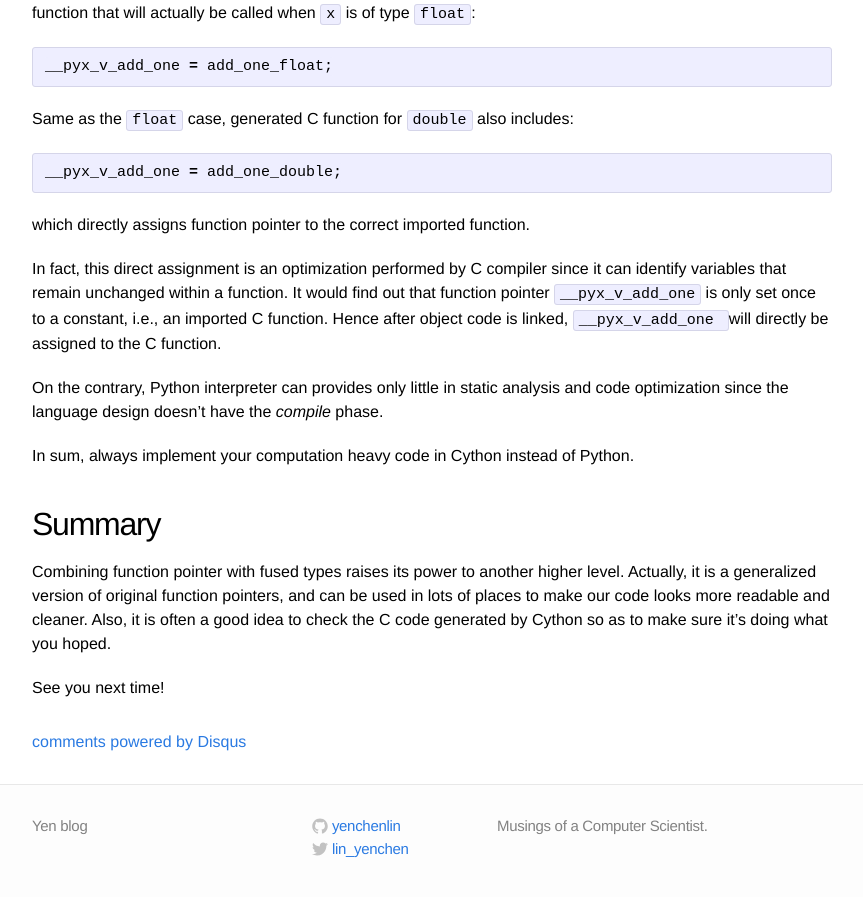
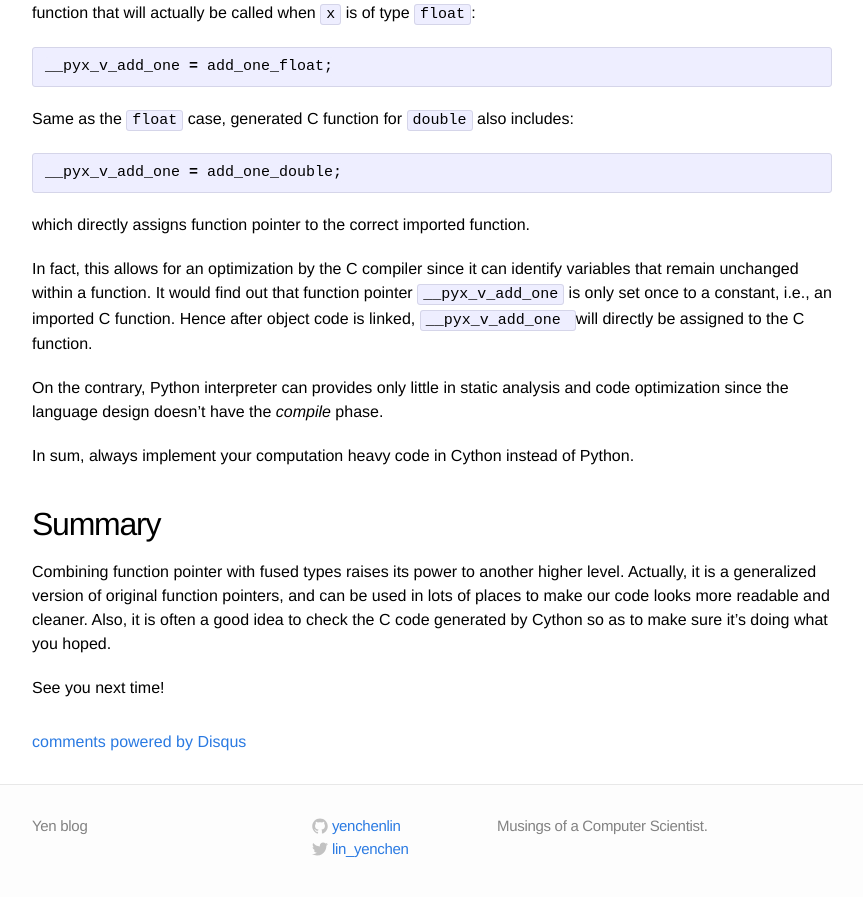
Before and after one commit to yenchenlin/old-blog, a Jekyll site: the page built from _posts/2016-07-17-Function-Pointer.md, in a window 1280 px wide and 900 px high, scrolled down 4737 px. Shown: the top 897 px of the window, without its empty margins (208-1071 px from the left). Built offline with Jekyll 4.4.1, drawn with Linux system fonts in a browser that asks for light colours; comment, search, counter and statistics services are not loaded.

Commit message:
Fix post

```diff
--- a/_posts/2016-07-17-Function-Pointer.md
+++ b/_posts/2016-07-17-Function-Pointer.md
@@ -192,7 +192,7 @@ __pyx_v_add_one = add_one_double;
 
 which directly assigns function pointer to the correct imported function.
 
-In fact, this direct assignment is an optimization performed by C compiler since it can identify variables that remain unchanged within a function. It would find out that function pointer `__pyx_v_add_one` is only set once to a constant, i.e., an imported C function. Hence after object code is linked, `__pyx_v_add_one ` will directly be assigned to the C function.
+In fact, this allows for an optimization by the C compiler since it can identify variables that remain unchanged within a function. It would find out that function pointer `__pyx_v_add_one` is only set once to a constant, i.e., an imported C function. Hence after object code is linked, `__pyx_v_add_one ` will directly be assigned to the C function.
 
 On the contrary, Python interpreter can provides only little in static analysis and code optimization since the language design doesn't have the *compile* phase.
 
```
